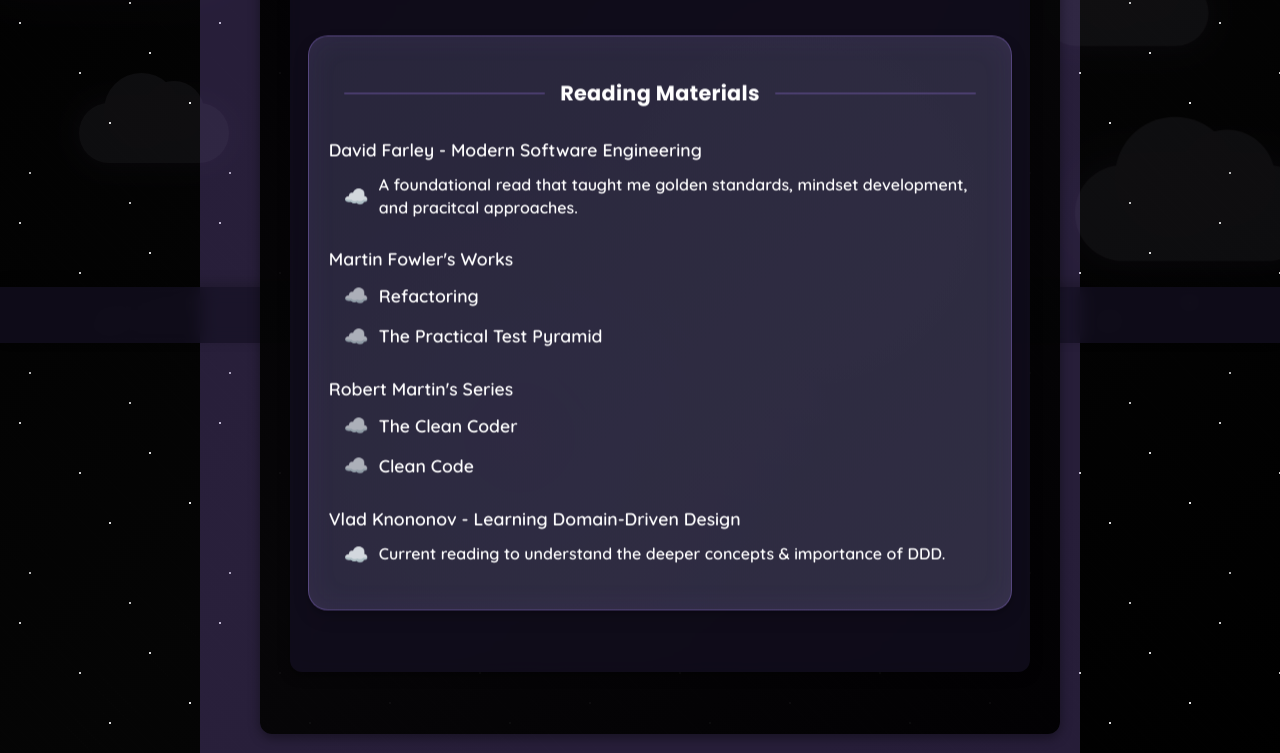
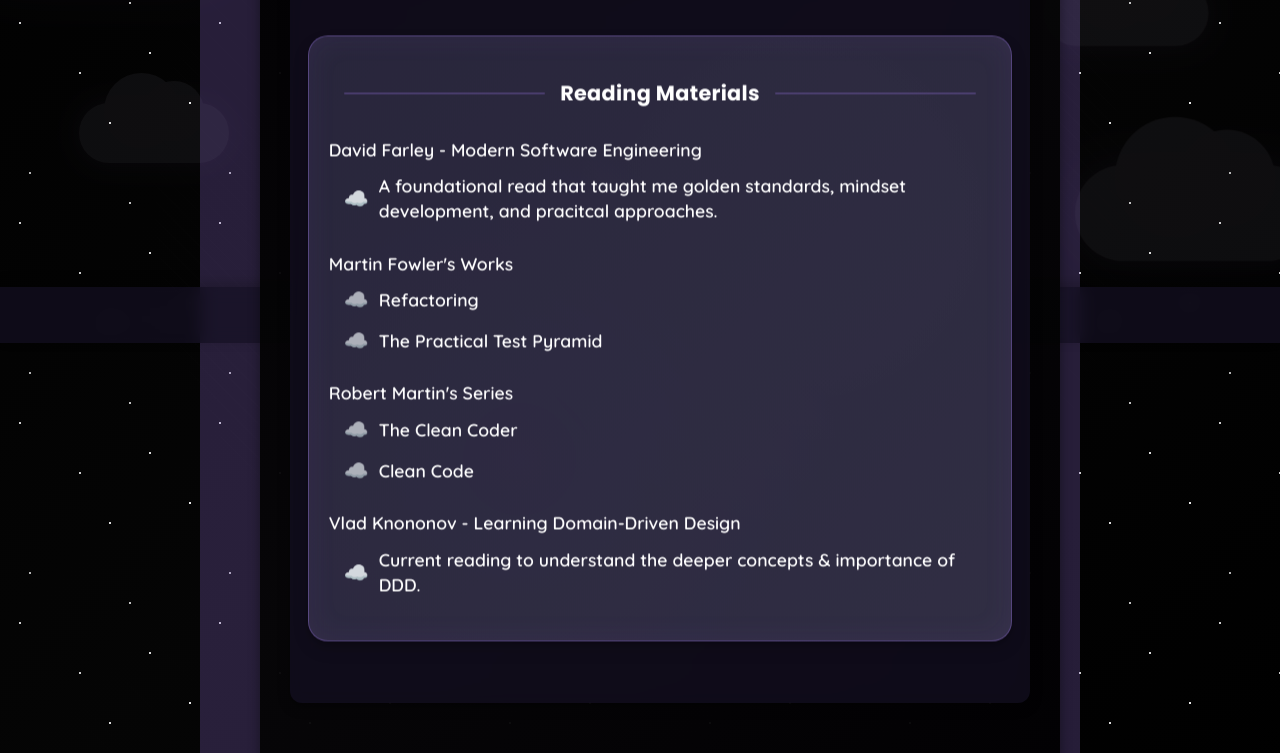
Before and after one commit to jqohayon/html-practice, a React (Vite) app: page /resources in a window 1280 px wide. Shown: the part 457-1210 px from the top of the page. Built offline with nearby package versions, Linux system fonts and the light colour scheme.

Commit message:
font size fix

```diff
--- a/src/components/career/Resources.tsx
+++ b/src/components/career/Resources.tsx
@@ -38,7 +38,7 @@
               <li style={{ fontSize: '1.1rem' }}>
                 <strong>David Farley</strong> - Modern Software Engineering
                 <ul>
-                  <li style={{ padding: '4px 0 4px 50px', position: 'relative', fontSize: '1rem' }}>
+                  <li style={{ padding: '4px 0 4px 50px', position: 'relative', fontSize: '1.1rem' }}>
                     <span style={{ position: 'absolute', left: '15px', top: '50%', transform: 'translateY(-50%)', fontSize: '20px', opacity: '0.7' }}>☁️</span>
                     A foundational read that taught me golden standards, mindset development, and pracitcal approaches.
                   </li>
@@ -61,7 +61,7 @@
               <li style={{ fontSize: '1.1rem' }}>
                 <strong>Vlad Knononov</strong> - Learning Domain-Driven Design
                 <ul>
-                  <li style={{ padding: '4px 0 4px 50px', position: 'relative', fontSize: '1rem' }}>
+                  <li style={{ padding: '4px 0 4px 50px', position: 'relative', fontSize: '1.1rem' }}>
                     <span style={{ position: 'absolute', left: '15px', top: '50%', transform: 'translateY(-50%)', fontSize: '20px', opacity: '0.7' }}>☁️</span>
                     Current reading to understand the deeper concepts & importance of DDD.
                   </li>
```
